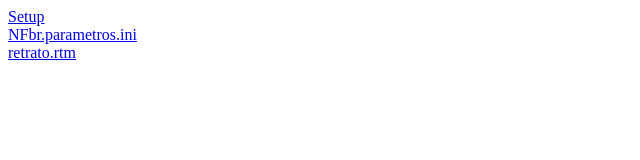
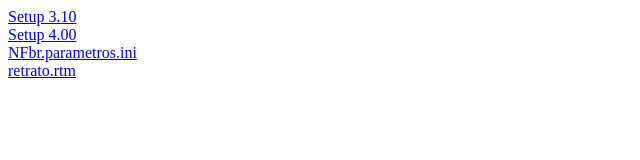
Before and after one commit to nfbr/nfbr.github.io, a plain HTML site: page util/index.html in a window 1280 px wide. Shown: the whole page, without its empty margins (0-640 px from the left). Drawn offline with Linux system fonts and the light colour scheme.

Commit message:
Update index.html

```diff
--- a/util/index.html
+++ b/util/index.html
@@ -4,7 +4,8 @@
 	<title>Setup NFbr</title>
 </head>
 <body>
-<a href="http://www.kmsistemas.com.br/update_fast/setup_NFbr.rar">Setup</a><br>
+<a href="http://www.kmsistemas.com.br/update_fast/setup_NFbr_Versao90.rar">Setup 3.10</a><br>
+<a href="http://www.kmsistemas.com.br/update_fast/setup_NFbr.rar">Setup 4.00</a><br>
 <a href="https://raw.githubusercontent.com/KmSistemas/files/master/NFbr.parametros.ini">NFbr.parametros.ini</a><br>
 <a href="https://raw.githubusercontent.com/KmSistemas/files/master/retrato.rtm">retrato.rtm</a>
 </body>
```
